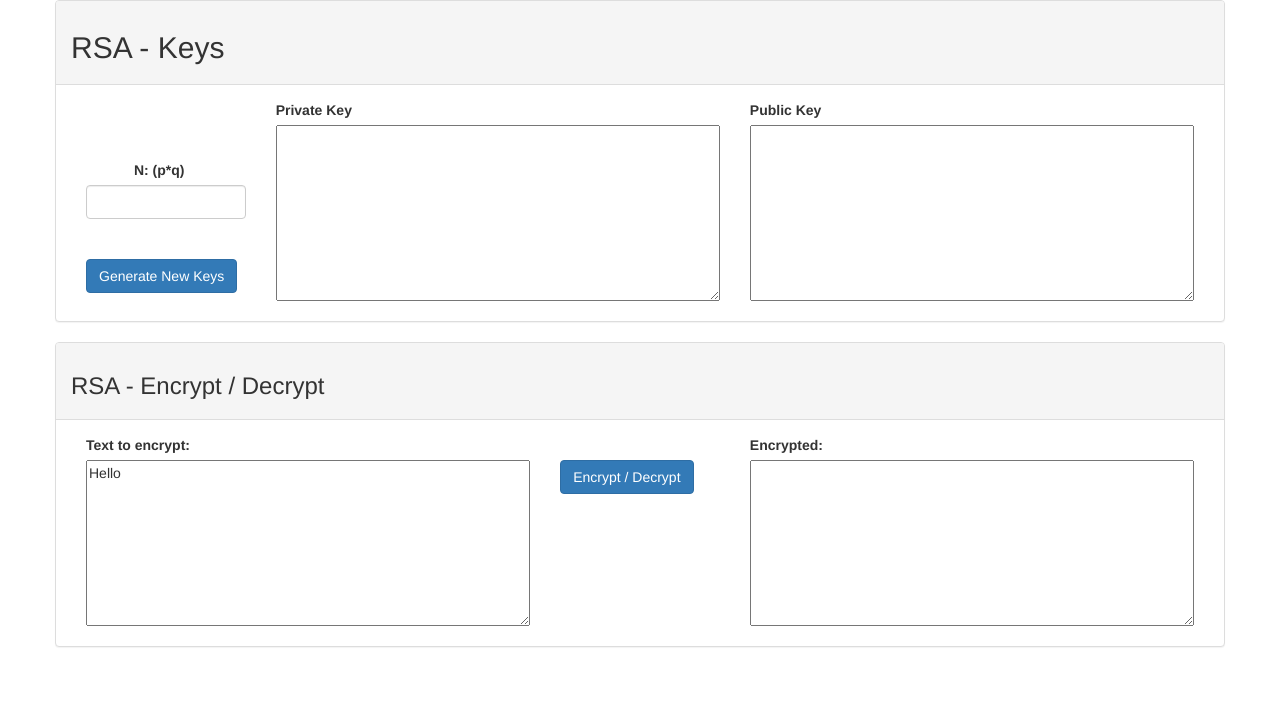
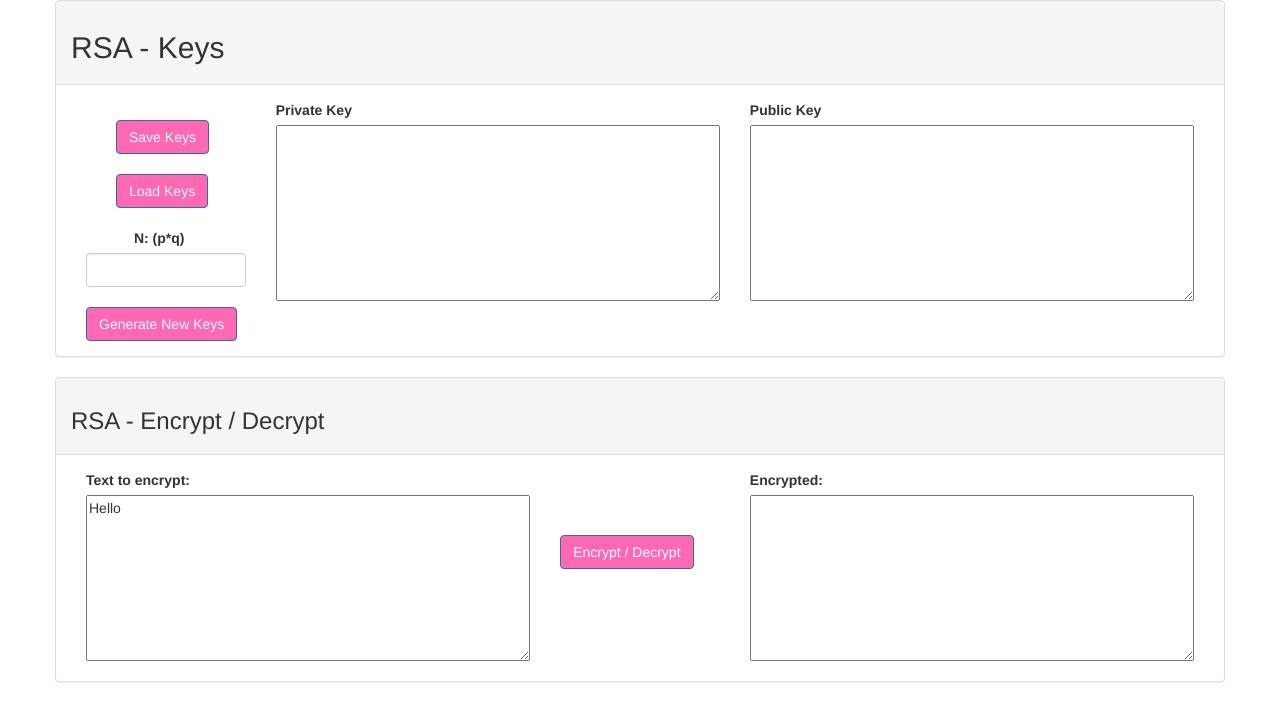
Before and after one commit to Mahad-lab/DM-Project, a Flask app: page / in a window 1280 px wide. Shown: the top 721 px of the page. Run offline with Flask 3, Linux system fonts and the light colour scheme; some libraries are stand-ins or nearby versions.

Commit message:
Save + load.
Co-Authored-By: rehab <8596387+KevY007@users.noreply.github.com>

```diff
--- a/templates/index.html
+++ b/templates/index.html
@@ -9,18 +9,27 @@
   <script src="https://ajax.googleapis.com/ajax/libs/jquery/1.9.1/jquery.min.js"></script>
 </head>
 <body>
-
+<style>
+  .btn {
+    background-color: hotpink;
+  }
+</style>
 <div class="container">
   <div class="row">
   <div class="panel panel-default">
     <div class="panel-heading"><h2>RSA - Keys</h2></div>
     <div class="panel-body">
       <div class="col-lg-2">
-        <br/><br/><br/>
+        <br/>
+        <button style="margin-left: 30px" class="btn btn-primary" onclick="save()">Save Keys</button>
+        <br/><br/>
+        <button style="margin-left: 30px" class="btn btn-primary" onclick="load()">Load Keys</button>
+        <br/>
+        <br/>
         <label class="form-label" for="nvalue" style="margin-left: 30%">N: (p*q)</label>
         <input type="tel" id="nvalue" class="form-control" />
         <br/>
-        <br/>
+
         <button class="btn btn-primary" onclick="generate()">Generate New Keys</button>
       </div>
       <div class="col-lg-10">
@@ -50,7 +59,7 @@
       </div>
       <div class="col-lg-2">
         <label>&nbsp;</label><br/>
-        <button id="execute" class="btn btn-primary" onclick="encryptdecrypt()">Encrypt / Decrypt</button>
+        <button id="execute" class="btn btn-primary" style="margin-top: 40px" onclick="encryptdecrypt()">Encrypt / Decrypt</button>
       </div>
       <div class="col-lg-5">
         <label for="encrypted">Encrypted:</label><br/>
@@ -71,6 +80,35 @@
       $("#nvalue").val(items[2])
       alert(`Generated and inserted the following to their respective fields:\n\nPublic Key: ${items[0]}\nPrivate Key: ${items[1]}\nN: ${items[2]}`)
     });
+  }
+
+  function save() {
+    localStorage.setItem("nval", $("#nvalue").val());
+    localStorage.setItem("pubkey", $("#pubkey").val());
+    localStorage.setItem("privkey", $("#privkey").val());
+
+    alert(`Saved!`)
+  }
+
+  function isEmpty(item) {
+    if (item == null || item.length < 1) return true
+
+      return false
+  }
+
+  function load() {
+    $("#nvalue").val(localStorage.getItem("nval"));
+    $("#pubkey").val(localStorage.getItem("pubkey"));
+    $("#privkey").val(localStorage.getItem("privkey"));
+
+    if(isEmpty($("#pubkey").val()) || isEmpty($("#pubkey").val()) || isEmpty($("#nvalue").val()))
+    {
+      alert("No keys saved!")
+    }
+    else
+    {
+      alert(`Loaded!`)
+    }
   }
 
   function encryptdecrypt()
```
